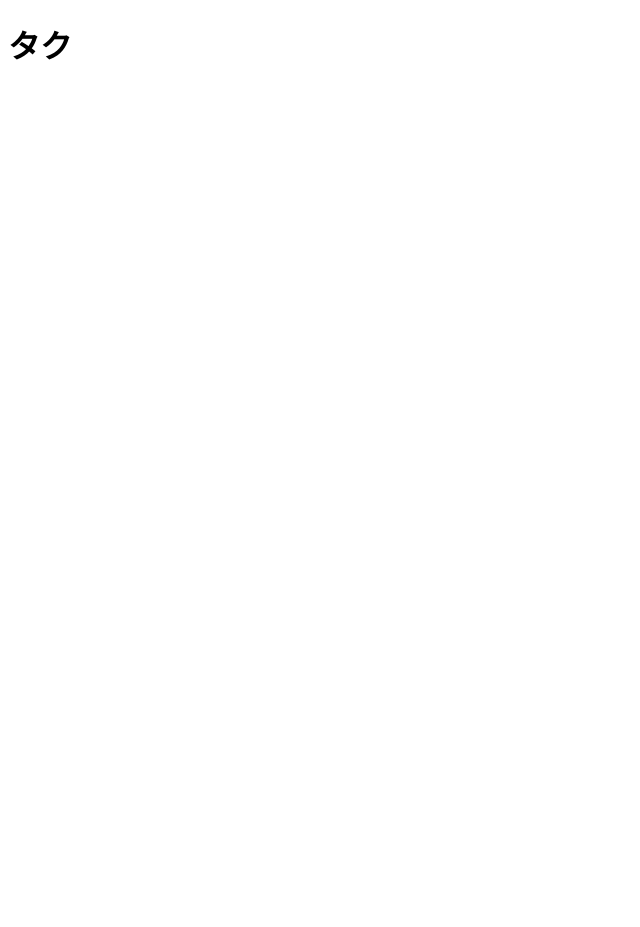
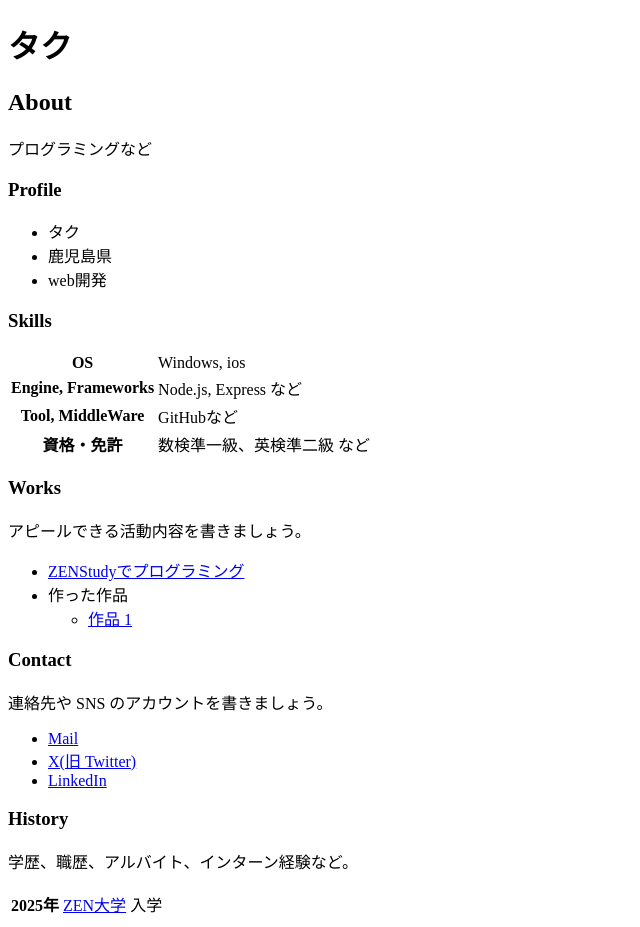
Before and after one commit to tak8420/tak8420.github.io, a plain HTML site: page index.html in a window 1280 px wide. Shown: the whole page, without its empty margins (0-640 px from the left). Before the commit the page ends 800 px from the top, so only its background shows below. Drawn offline with Linux system fonts and the light colour scheme.

Commit message:
Update index.html

```diff
--- a/index.html
+++ b/index.html
@@ -7,5 +7,69 @@
   </head>
   <body>
     <h1>タク</h1>
+
+    <h2>About</h2>
+    <p>
+      プログラミングなど
+    </p>
+
+    <h3>Profile</h3>
+    <ul>
+      <li>タク</li>
+      <li>鹿児島県</li>
+      <li>web開発</li>
+    </ul>
+
+    <h3>Skills</h3>
+    <table>
+      <tr>
+        <th>OS</th>
+        <td>Windows, ios</td>
+      </tr>
+      <tr>
+        <th>Engine, Frameworks</th>
+        <td>Node.js, Express など</td>
+      </tr>
+      <tr>
+        <th>Tool, MiddleWare</th>
+        <td>GitHubなど</td>
+      </tr>
+      <tr>
+        <th>資格・免許</th>
+        <td>数検準一級、英検準二級 など</td>
+      </tr>
+    </table>
+
+    <h3>Works</h3>
+    <p>アピールできる活動内容を書きましょう。</p>
+    <ul>
+      <li><a href="https://www.nnn.ed.nico/home">ZENStudyでプログラミング</a></li>
+
+      <li>
+        作った作品
+        <ul>
+          <li><a href="https://example.com/">作品 1</a></li>
+
+        </ul>
+      </li>
+    </ul>
+
+    <h3>Contact</h3>
+    <p>連絡先や SNS のアカウントを書きましょう。</p>
+    <ul>
+      <li><a href="mailto:name@example.com">Mail</a></li>
+      <li><a href="https://twitter.com/n_yobikou">X(旧 Twitter)</a></li>
+      <li><a href="https://www.linkedin.com/">LinkedIn</a></li>
+    </ul>
+
+    <h3>History</h3>
+    <p>学歴、職歴、アルバイト、インターン経験など。</p>
+    <table>
+      <tr>
+        <th>2025年</th>
+        <td><a href="https://zen.ac.jp/">ZEN大学</a> 入学</td>
+      </tr>
+
+    </table>
   </body>
 </html>
```
